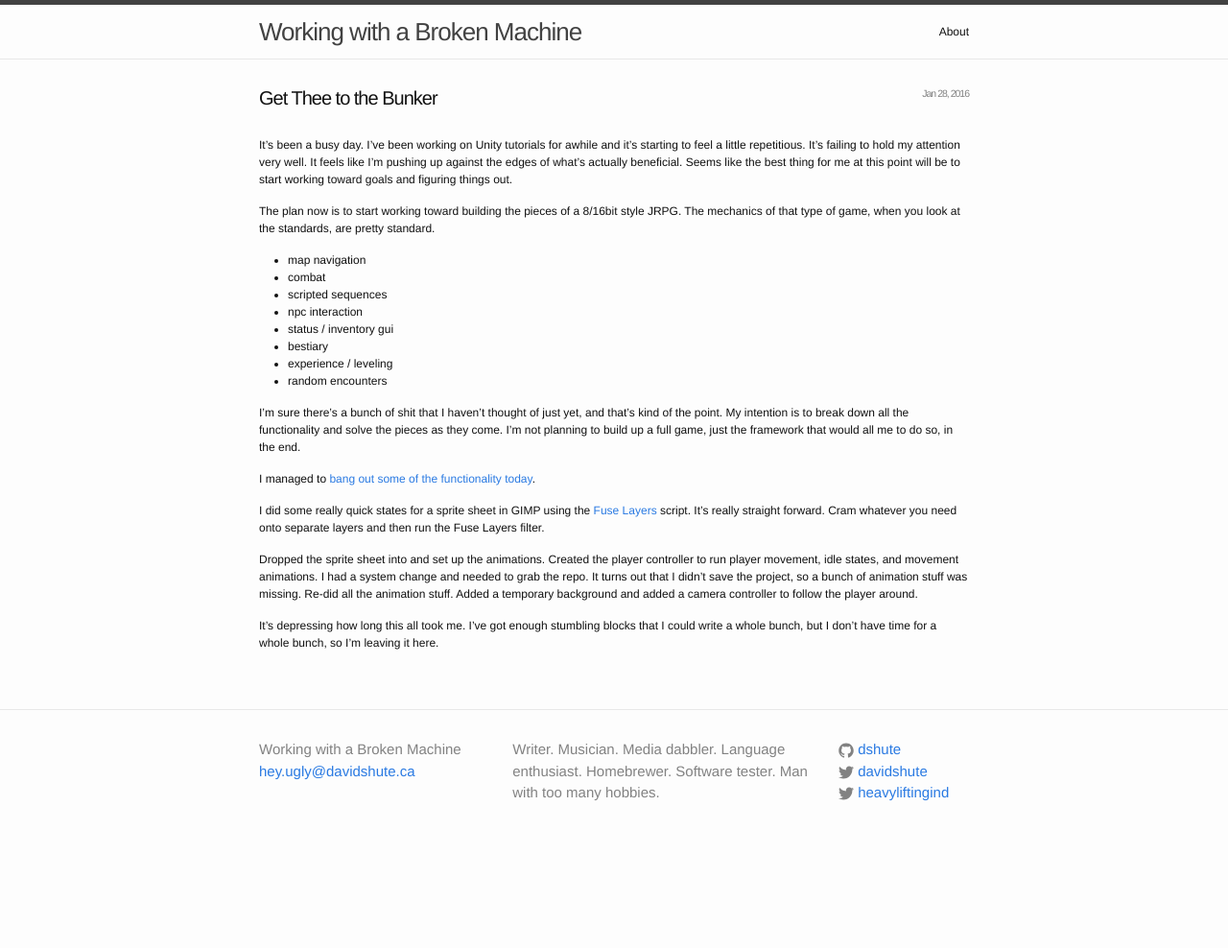
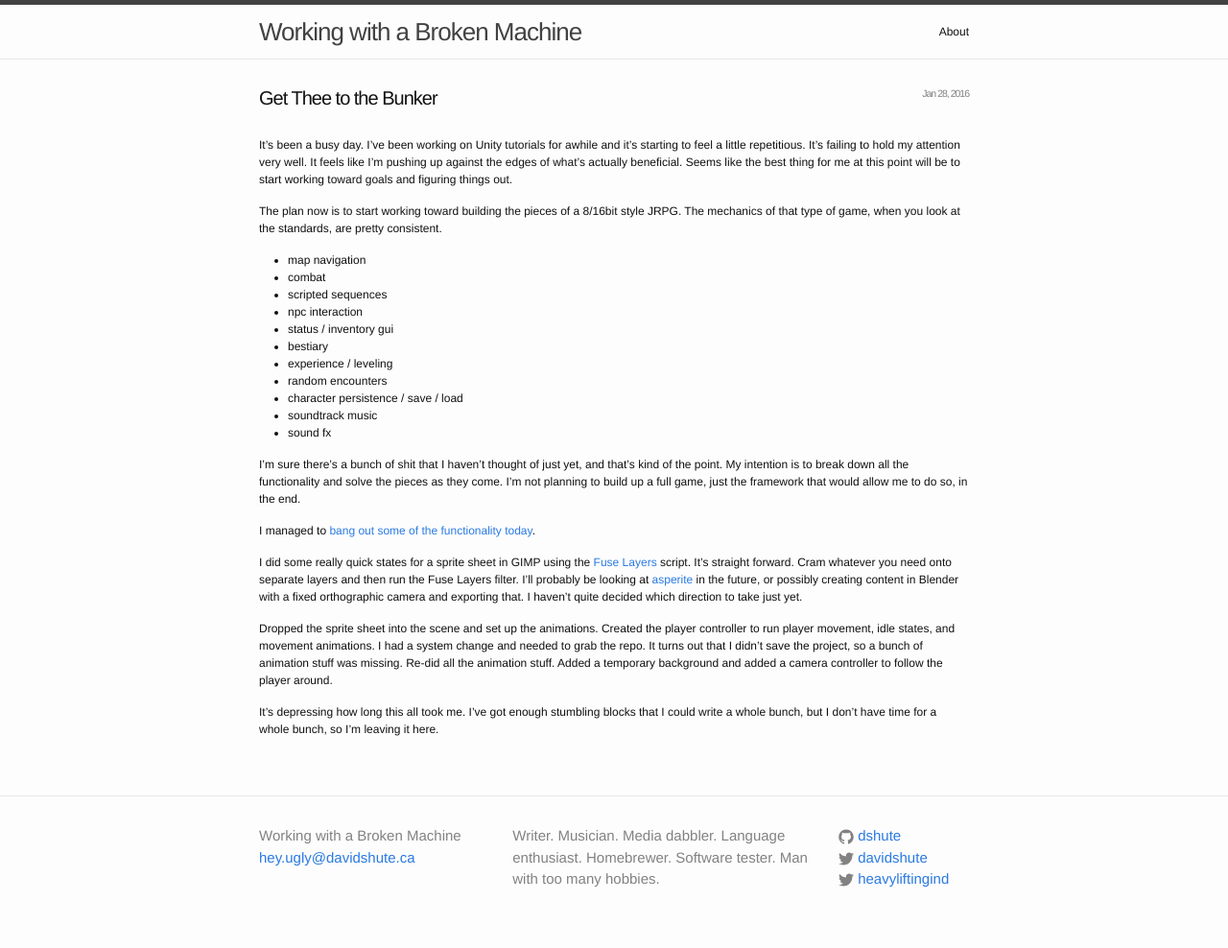
Before and after one commit to dshute/dshute.github.io, a Jekyll site: the page built from _posts/2016-01-28-gtttb.markdown, in a window 1280 px wide. Shown: the whole page at 96% size. Built offline with Jekyll 4.4.1, drawn with Linux system fonts in a browser that asks for light colours; before the commit the page ends 900 px from its top, so only the background shows below that.

Commit message:
small updates to gtttb entry

```diff
--- a/_posts/2016-01-28-gtttb.markdown
+++ b/_posts/2016-01-28-gtttb.markdown
@@ -7,7 +7,7 @@ categories: gamedev
 
 It's been a busy day. I've been working on Unity tutorials for awhile and it's starting to feel a little repetitious. It's failing to hold my attention very well. It feels like I'm pushing up against the edges of what's actually beneficial. Seems like the best thing for me at this point will be to start working toward goals and figuring things out.
 
-The plan now is to start working toward building the pieces of a 8/16bit style JRPG. The mechanics of that type of game, when you look at the standards, are pretty standard.
+The plan now is to start working toward building the pieces of a 8/16bit style JRPG. The mechanics of that type of game, when you look at the standards, are pretty consistent.
 
 * map navigation
 * combat
@@ -17,13 +17,16 @@ The plan now is to start working toward building the pieces of a 8/16bit style J
 * bestiary
 * experience / leveling
 * random encounters
+* character persistence / save / load
+* soundtrack music
+* sound fx
 
-I'm sure there's a bunch of shit that I haven't thought of just yet, and that's kind of the point. My intention is to break down all the functionality and solve the pieces as they come. I'm not planning to build up a full game, just the framework that would all me to do so, in the end.
+I'm sure there's a bunch of shit that I haven't thought of just yet, and that's kind of the point. My intention is to break down all the functionality and solve the pieces as they come. I'm not planning to build up a full game, just the framework that would allow me to do so, in the end.
 
 I managed to [bang out some of the functionality today](https://github.com/dshute/GetTheeTTB).
 
-I did some really quick states for a sprite sheet in GIMP using the [Fuse Layers](http://registry.gimp.org/node/25129) script. It's really straight forward. Cram whatever you need onto separate layers and then run the Fuse Layers filter.
+I did some really quick states for a sprite sheet in GIMP using the [Fuse Layers](http://registry.gimp.org/node/25129) script. It's straight forward. Cram whatever you need onto separate layers and then run the Fuse Layers filter. I'll probably be looking at [asperite](http://www.aseprite.org/) in the future, or possibly creating content in Blender with a fixed orthographic camera and exporting that. I haven't quite decided which direction to take just yet.
 
-Dropped the sprite sheet into and set up the animations. Created the player controller to run player movement, idle states, and movement animations. I had a system change and needed to grab the repo. It turns out that I didn't save the project, so a bunch of animation stuff was missing. Re-did all the animation stuff. Added a temporary background and added a camera controller to follow the player around.
+Dropped the sprite sheet into the scene and set up the animations. Created the player controller to run player movement, idle states, and movement animations. I had a system change and needed to grab the repo. It turns out that I didn't save the project, so a bunch of animation stuff was missing. Re-did all the animation stuff. Added a temporary background and added a camera controller to follow the player around.
 
 It's depressing how long this all took me. I've got enough stumbling blocks that I could write a whole bunch, but I don't have time for a whole bunch, so I'm leaving it here.
```
